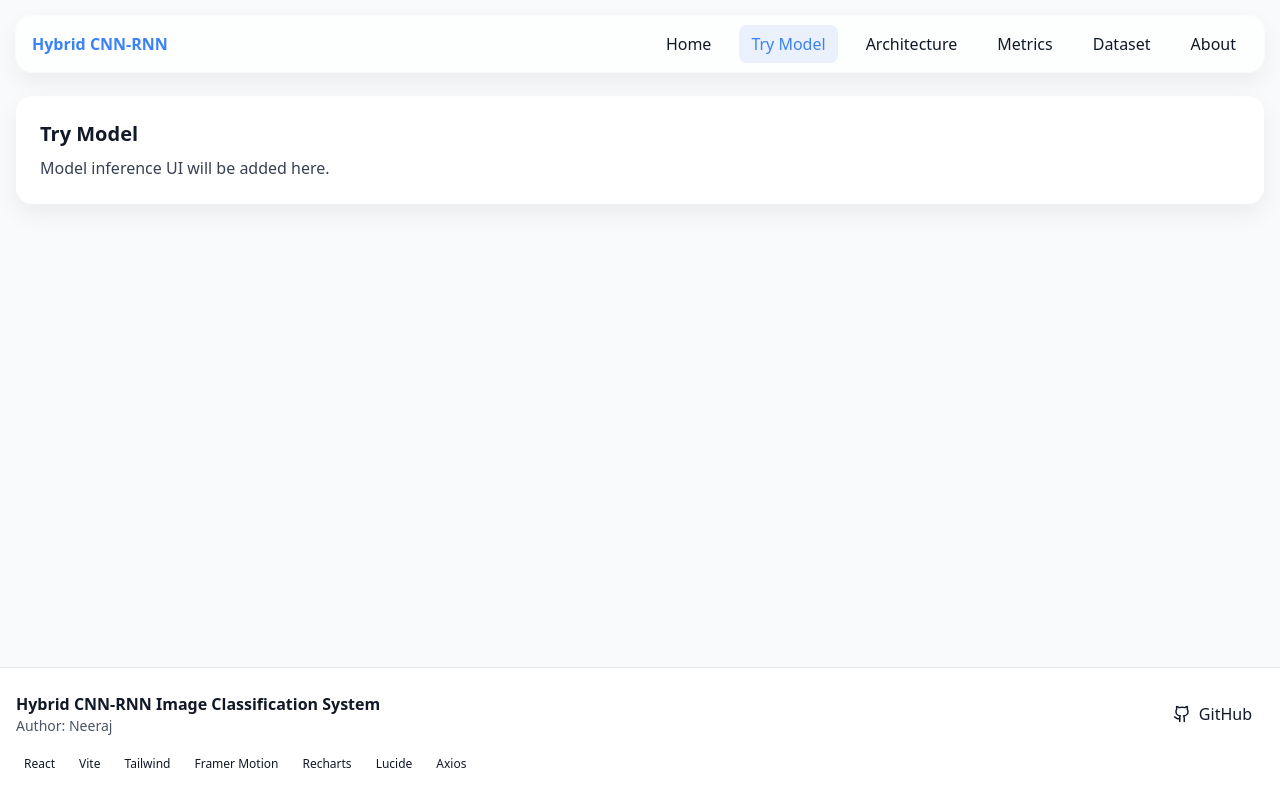
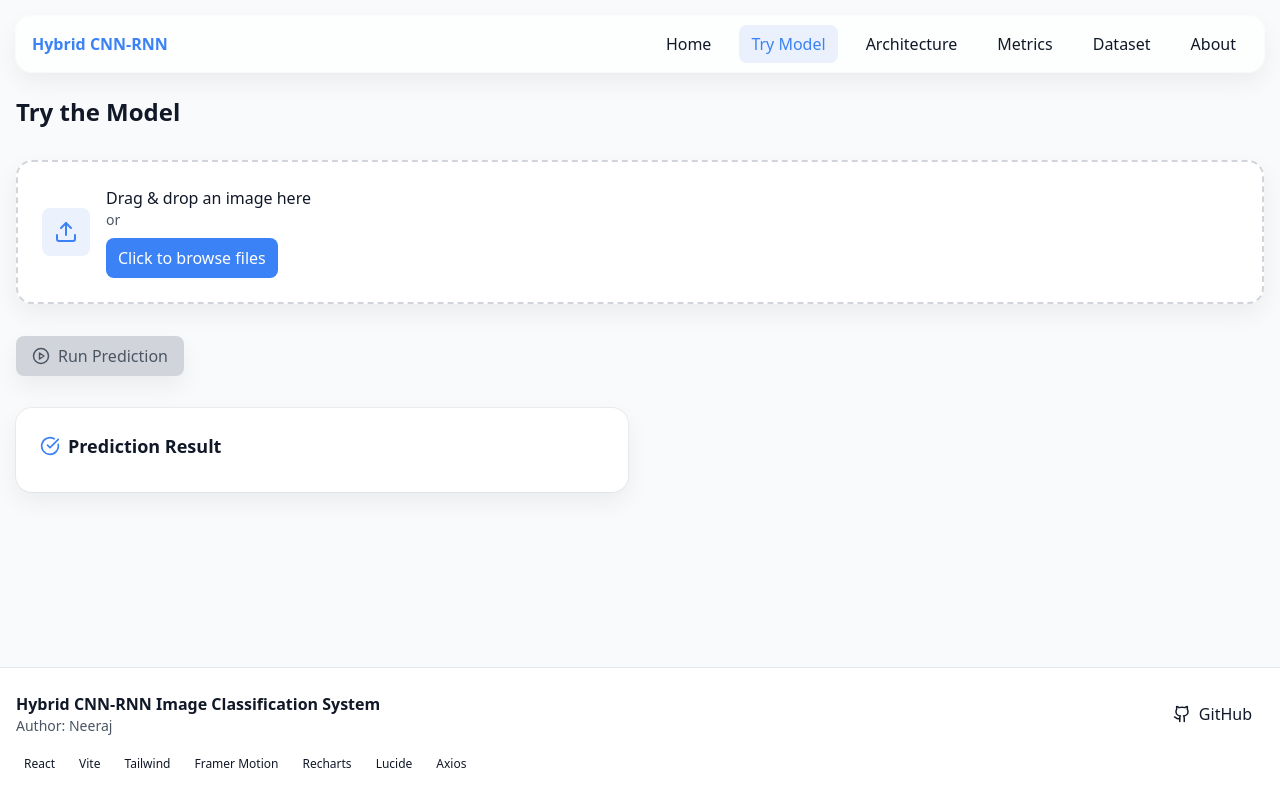
Before and after one commit to neeraj214/hybrid-cnn-rnn-image-classification, a React (Vite) app in the folder frontend/: page /try-model in a window 1280 px wide. Built offline with nearby package versions, Linux system fonts and the light colour scheme.

Commit message:
Implement interactive image classification page with upload, prediction, results, and probability chart

```diff
--- a/frontend/src/pages/TryModel.jsx
+++ b/frontend/src/pages/TryModel.jsx
@@ -1,8 +1,291 @@
+import { useRef, useState } from 'react'
+import { motion } from 'framer-motion'
+import { Upload, Trash2, PlayCircle, CheckCircle, AlertCircle } from 'lucide-react'
+import api from '../services/api'
+import {
+  ResponsiveContainer,
+  BarChart,
+  Bar,
+  XAxis,
+  YAxis,
+  Tooltip,
+  CartesianGrid,
+} from 'recharts'
+
+const CLASS_NAMES = [
+  'Airplane',
+  'Automobile',
+  'Bird',
+  'Cat',
+  'Deer',
+  'Dog',
+  'Frog',
+  'Horse',
+  'Ship',
+  'Truck',
+]
+
 export default function TryModel() {
+  const [file, setFile] = useState(null)
+  const [preview, setPreview] = useState(null)
+  const [dragging, setDragging] = useState(false)
+  const [predicting, setPredicting] = useState(false)
+  const [error, setError] = useState(null)
+  const [result, setResult] = useState(null)
+  const fileInputRef = useRef(null)
+
+  const onBrowseClick = () => fileInputRef.current?.click()
+
+  const onFileSelected = (e) => {
+    const f = e.target.files?.[0]
+    if (!f) return
+    if (!f.type.startsWith('image/')) {
+      setError('Please select a valid image file')
+      return
+    }
+    const url = URL.createObjectURL(f)
+    setFile(f)
+    setPreview(url)
+    setError(null)
+    setResult(null)
+  }
+
+  const onDrop = (e) => {
+    e.preventDefault()
+    e.stopPropagation()
+    setDragging(false)
+    const f = e.dataTransfer.files?.[0]
+    if (!f) return
+    if (!f.type.startsWith('image/')) {
+      setError('Please drop a valid image file')
+      return
+    }
+    const url = URL.createObjectURL(f)
+    setFile(f)
+    setPreview(url)
+    setError(null)
+    setResult(null)
+  }
+
+  const removeImage = () => {
+    if (preview) URL.revokeObjectURL(preview)
+    setFile(null)
+    setPreview(null)
+    setResult(null)
+    setError(null)
+  }
+
+  const getTopK = (probs, k = 5) => {
+    if (!Array.isArray(probs)) return []
+    const idxs = probs.map((p, i) => [p, i]).sort((a, b) => b[0] - a[0]).slice(0, k)
+    return idxs.map(([p, i]) => ({ name: CLASS_NAMES[i] ?? `Class ${i}`, prob: p }))
+  }
+
+  const runPrediction = async () => {
+    if (!file) return
+    setPredicting(true)
+    setError(null)
+    setResult(null)
+    try {
+      const form = new FormData()
+      form.append('file', file)
+      const { data } = await api.post('/predict', form, {
+        headers: { 'Content-Type': 'multipart/form-data' },
+      })
+      const probabilities =
+        data?.probabilities ||
+        data?.probs ||
+        (Array.isArray(data) ? data : null) ||
+        []
+      const top5 = data?.top5 || getTopK(probabilities, 5)
+      const predIndex =
+        typeof data?.predicted_class_index === 'number'
+          ? data.predicted_class_index
+          : top5?.[0]
+          ? CLASS_NAMES.indexOf(top5[0].name)
+          : probabilities.indexOf(Math.max(...probabilities))
+      const confidence =
+        typeof data?.confidence === 'number'
+          ? data.confidence
+          : probabilities?.[predIndex] ?? top5?.[0]?.prob ?? null
+      const predictedClass =
+        data?.predicted_class ||
+        CLASS_NAMES[predIndex] ||
+        'Unknown'
+      const chartData = probabilities.map((p, i) => ({
+        label: CLASS_NAMES[i],
+        value: Math.max(0, Math.min(1, p)) * 100,
+      }))
+      setResult({
+        predictedClass,
+        confidence,
+        top5,
+        chartData,
+      })
+    } catch (err) {
+      setError('Prediction failed. Ensure backend /predict endpoint is running.')
+    } finally {
+      setPredicting(false)
+    }
+  }
+
   return (
-    <div className="rounded-xl bg-white shadow-soft p-6">
-      <h2 className="text-xl font-semibold">Try Model</h2>
-      <p className="mt-2 text-gray-700">Model inference UI will be added here.</p>
+    <div className="space-y-8">
+      <h2 className="text-2xl font-semibold">Try the Model</h2>
+
+      <div
+        onDragOver={(e) => {
+          e.preventDefault()
+          setDragging(true)
+        }}
+        onDragLeave={(e) => {
+          e.preventDefault()
+          setDragging(false)
+        }}
+        onDrop={onDrop}
+        className={`rounded-xl border-2 border-dashed p-6 bg-white shadow-soft transition ${
+          dragging ? 'border-primary bg-primary/5' : 'border-gray-300'
+        }`}
+      >
+        <div className="flex items-center gap-4">
+          <div className="inline-flex items-center justify-center w-12 h-12 rounded-lg bg-primary/10">
+            <Upload className="text-primary" />
+          </div>
+          <div className="flex-1">
+            <div className="font-medium">Drag & drop an image here</div>
+            <div className="text-sm text-gray-600">or</div>
+            <button
+              onClick={onBrowseClick}
+              className="mt-2 px-3 py-2 rounded-lg bg-primary text-white hover:brightness-105"
+            >
+              Click to browse files
+            </button>
+            <input
+              ref={fileInputRef}
+              type="file"
+              accept="image/*"
+              className="hidden"
+              onChange={onFileSelected}
+            />
+          </div>
+          {preview && (
+            <div className="relative">
+              <img
+                src={preview}
+                alt="preview"
+                className="w-32 h-32 object-cover rounded-lg ring-1 ring-black/5"
+              />
+              <button
+                className="absolute -top-2 -right-2 p-2 rounded-full bg-white shadow hover:bg-soft.gray"
+                onClick={removeImage}
+                aria-label="Remove image"
+              >
+                <Trash2 size={16} />
+              </button>
+            </div>
+          )}
+        </div>
+      </div>
+
+      <div className="flex items-center gap-3">
+        <button
+          onClick={runPrediction}
+          disabled={!file || predicting}
+          className={`inline-flex items-center gap-2 px-4 py-2 rounded-lg shadow-soft transition ${
+            !file || predicting
+              ? 'bg-gray-300 text-gray-600 cursor-not-allowed'
+              : 'bg-primary text-white hover:brightness-105'
+          }`}
+        >
+          {predicting ? (
+            <>
+              <span className="inline-block w-4 h-4 border-2 border-white/70 border-t-transparent rounded-full animate-spin" />
+              Predicting...
+            </>
+          ) : (
+            <>
+              <PlayCircle size={18} />
+              Run Prediction
+            </>
+          )}
+        </button>
+        {error && (
+          <div className="inline-flex items-center gap-2 text-red-600">
+            <AlertCircle size={18} />
+            <span>{error}</span>
+          </div>
+        )}
+      </div>
+
+      <div className="grid md:grid-cols-2 gap-6">
+        <motion.div
+          initial={{ opacity: 0, y: 10 }}
+          animate={{ opacity: 1, y: 0 }}
+          className="rounded-xl bg-white shadow-soft p-6 ring-1 ring-black/5"
+        >
+          <div className="flex items-center gap-2">
+            <CheckCircle className="text-primary" size={20} />
+            <h3 className="text-lg font-semibold">Prediction Result</h3>
+          </div>
+          {predicting && (
+            <div className="mt-4 space-y-3">
+              <div className="h-4 w-40 bg-gray-200 rounded animate-pulse" />
+              <div className="h-3 w-28 bg-gray-200 rounded animate-pulse" />
+              <div className="h-20 w-full bg-gray-200 rounded animate-pulse" />
+            </div>
+          )}
+          {!predicting && result && (
+            <div className="mt-4 space-y-3">
+              <div className="text-sm text-gray-600">Predicted Class</div>
+              <div className="text-2xl font-bold">{result.predictedClass}</div>
+              {result.confidence != null && (
+                <div className="text-sm text-gray-700">
+                  Confidence: {(result.confidence * 100).toFixed(2)}%
+                </div>
+              )}
+              <div className="mt-3">
+                <div className="text-sm font-medium">Top 5 Predictions</div>
+                <ul className="mt-2 space-y-1">
+                  {result.top5?.map((t, idx) => (
+                    <li
+                      key={`${t.name}-${idx}`}
+                      className="flex justify-between rounded-lg px-3 py-2 bg-soft.gray hover:bg-gray-200 transition"
+                    >
+                      <span>{t.name}</span>
+                      <span className="text-gray-700">{(t.prob * 100).toFixed(2)}%</span>
+                    </li>
+                  ))}
+                </ul>
+              </div>
+            </div>
+          )}
+        </motion.div>
+
+        <motion.div
+          initial={{ opacity: 0 }}
+          animate={{ opacity: result ? 1 : 0 }}
+          transition={{ duration: 0.4 }}
+          className="rounded-xl bg-white shadow-soft p-6 ring-1 ring-black/5"
+        >
+          <div className="text-lg font-semibold mb-2">Class Probabilities</div>
+          {predicting && (
+            <div className="h-48 w-full bg-gray-200 rounded animate-pulse" />
+          )}
+          {!predicting && result && (
+            <div className="h-64">
+              <ResponsiveContainer width="100%" height="100%">
+                <BarChart data={result.chartData}>
+                  <CartesianGrid strokeDasharray="3 3" />
+                  <XAxis dataKey="label" />
+                  <YAxis />
+                  <Tooltip />
+                  <Bar dataKey="value" fill="#3b82f6" />
+                </BarChart>
+              </ResponsiveContainer>
+            </div>
+          )}
+        </motion.div>
+      </div>
     </div>
   )
 }
```
